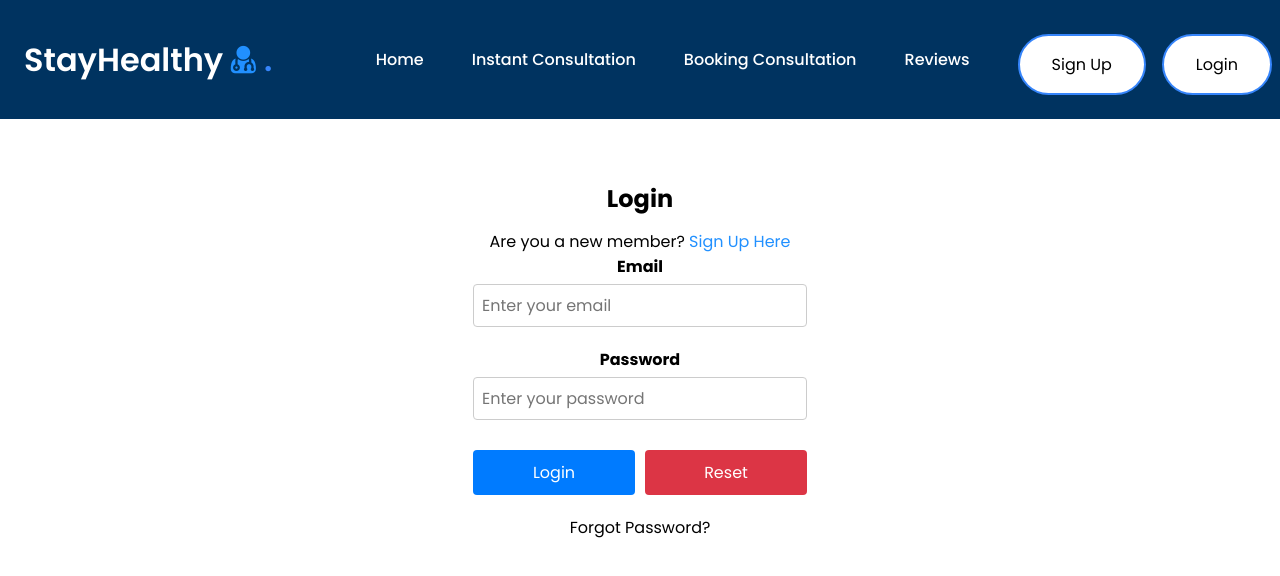
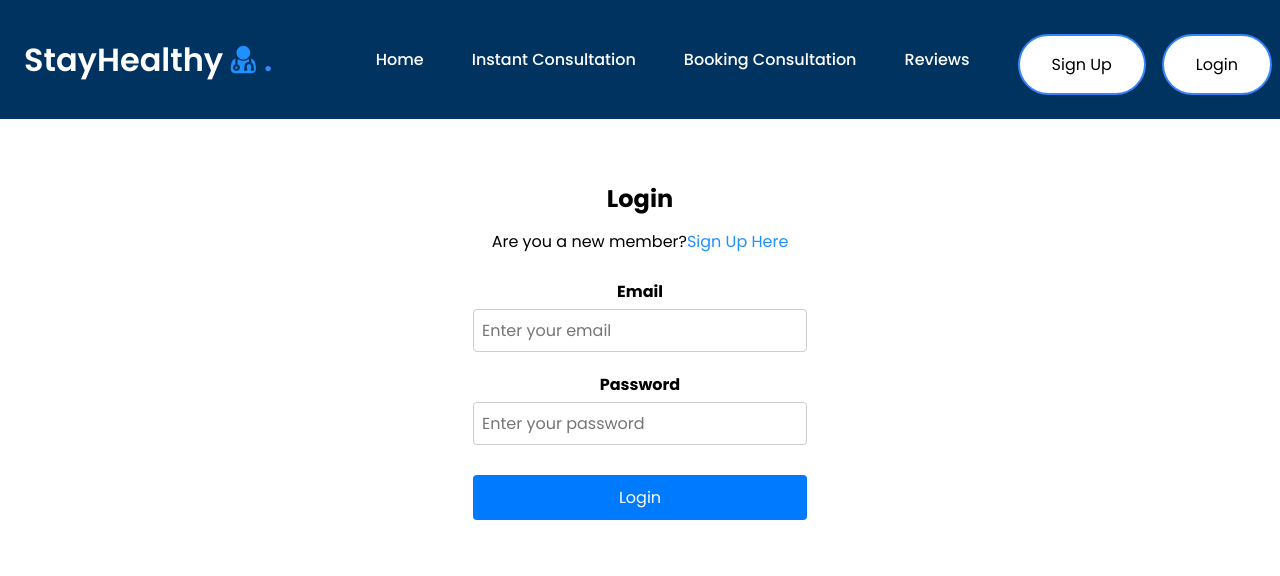
Before and after one commit to blakedmoos/test_med_app, a React (Create React App) app: page /login in a window 1280 px wide. Shown: the top 576 px of the page. Built offline with nearby package versions, Linux system fonts and the light colour scheme.

Commit message:
Fix Login.js

```diff
--- a/src/Components/Login/Login.js
+++ b/src/Components/Login/Login.js
@@ -1,91 +1,109 @@
-import React, { useState } from "react";
+import React, { useState, useEffect } from "react";
 import "./Login.css";
-import { Link } from "react-router-dom";
+import { Link, useNavigate } from 'react-router-dom';
+import { API_URL } from '../../config';
 
-function Login() {
-  const [formData, setFormData] = useState({
-    email: "",
-    password: "",
+const Login = () => {
+  // State variables for email and password
+  const [password, setPassword] = useState("");
+  const [email, setEmail] = useState('');
+  // Get navigation function from react-router-dom
+  const navigate = useNavigate();
+  // Check if user is already authenticated, then redirect to home page
+  useEffect(() => {
+    if (sessionStorage.getItem("auth-token")) {
+      navigate("/");
+    }
+  }, []);
+  // Function to handle login form submission
+  const login = async (e) => {
+    e.preventDefault();
+    // Send a POST request to the login API endpoint
+    const res = await fetch(`${API_URL}/api/auth/login`, {
+      method: "POST",
+      headers: {
+        "Content-Type": "application/json",
+      },
+      body: JSON.stringify({
+        email: email,
+        password: password,
+      }),
     });
-
-  const handleChange = (e) => {
-    const { name, value } = e.target;
-    setFormData((prev) => ({ ...prev, [name]: value }));
+    // Parse the response JSON
+    const json = await res.json();
+    if (json.authtoken) {
+      // If authentication token is received, store it in session storage
+      sessionStorage.setItem('auth-token', json.authtoken);
+      sessionStorage.setItem('email', email);
+      // Redirect to home page and reload the window
+      navigate('/');
+      window.location.reload();
+    } else {
+      // Handle errors if authentication fails
+      if (json.errors) {
+        for (const error of json.errors) {
+          alert(error.msg);
+        }
+      } else {
+        alert(json.error);
+      }
+    }
   };
-
-  const handleSubmit = (e) => {
-    e.preventDefault();
-
-    if (!formData.email || !formData.password) {
-      alert("Please fill out both email and password.");
-      return;
-    }
-
-    console.log("Login submitted:", formData);
-    // Handle login logic (API call)
-  };
-
   return (
+    <div>
       <div className="container">
         <div className="login-grid">
           <div className="login-text">
             <h2>Login</h2>
           </div>
-
           <div className="login-text">
-          Are you a new member? <span>
-            <Link to="/signup" style={{ color: "#2190FF" }}>Sign Up Here</Link>
+            Are you a new member?
+            <span>
+              <Link to="/signup" style={{ color: '#2190FF' }}>
+                Sign Up Here
+              </Link>
             </span>
-
           </div>
-
+          <br />
           <div className="login-form">
-          <form onSubmit={handleSubmit}>
+            <form onSubmit={login}>
               <div className="form-group">
                 <label htmlFor="email">Email</label>
+                {/* Input field for email */}
                 <input
+                  value={email}
+                  onChange={(e) => setEmail(e.target.value)}
                   type="email"
                   name="email"
                   id="email"
-                required
                   className="form-control"
                   placeholder="Enter your email"
-                value={formData.email}
-                onChange={handleChange}
+                  aria-describedby="helpId"
                 />
               </div>
-
               <div className="form-group">
             <label htmlFor="password">Password</label>
             <input
+                value={password}
+                onChange={(e) => setPassword(e.target.value)}
                 type="password"
                 name="password"
                 id="password"
-                required
                 className="form-control"
                 placeholder="Enter your password"
-                value={formData.password}
-                onChange={handleChange}
             />
             </div>
-
               <div className="btn-group">
-              <button type="submit" className="btn btn-primary">
+                {/* Login button */}
+                <button type="submit" className="btn btn-primary mb-2 mr-1 waves-effect waves-light">
                   Login
                 </button>
-              <button type="reset" className="btn btn-danger">
-                Reset
-              </button>
-            </div>
-
-            <div className="login-text" style={{ marginTop: "10px" }}>
-              Forgot Password?
               </div>
             </form>
           </div>
         </div>
       </div>
-  );
+    </div>
+  )
 }
-
 export default Login;
```
Lines whose indentation alone changed are shown as unchanged.
